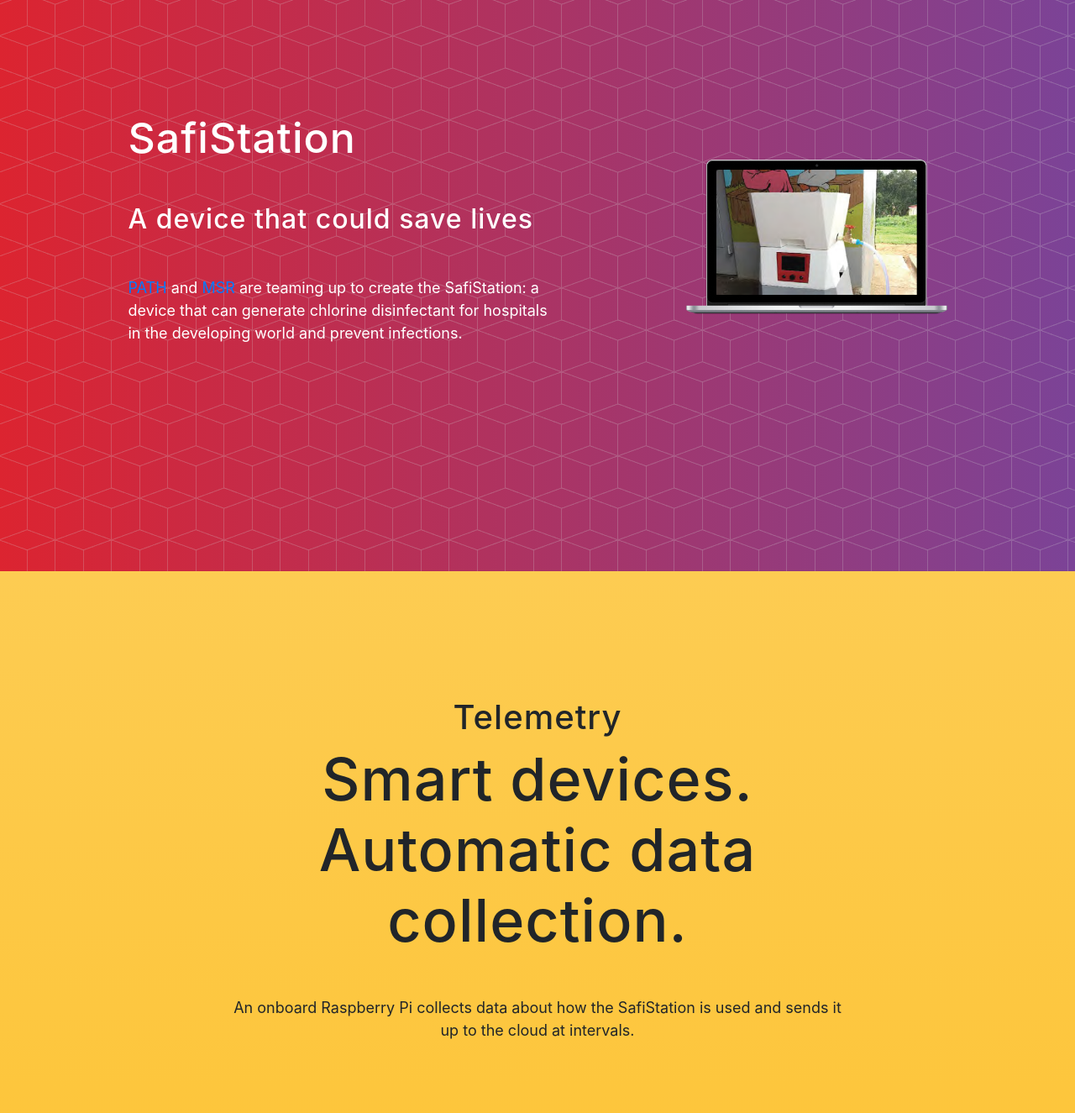
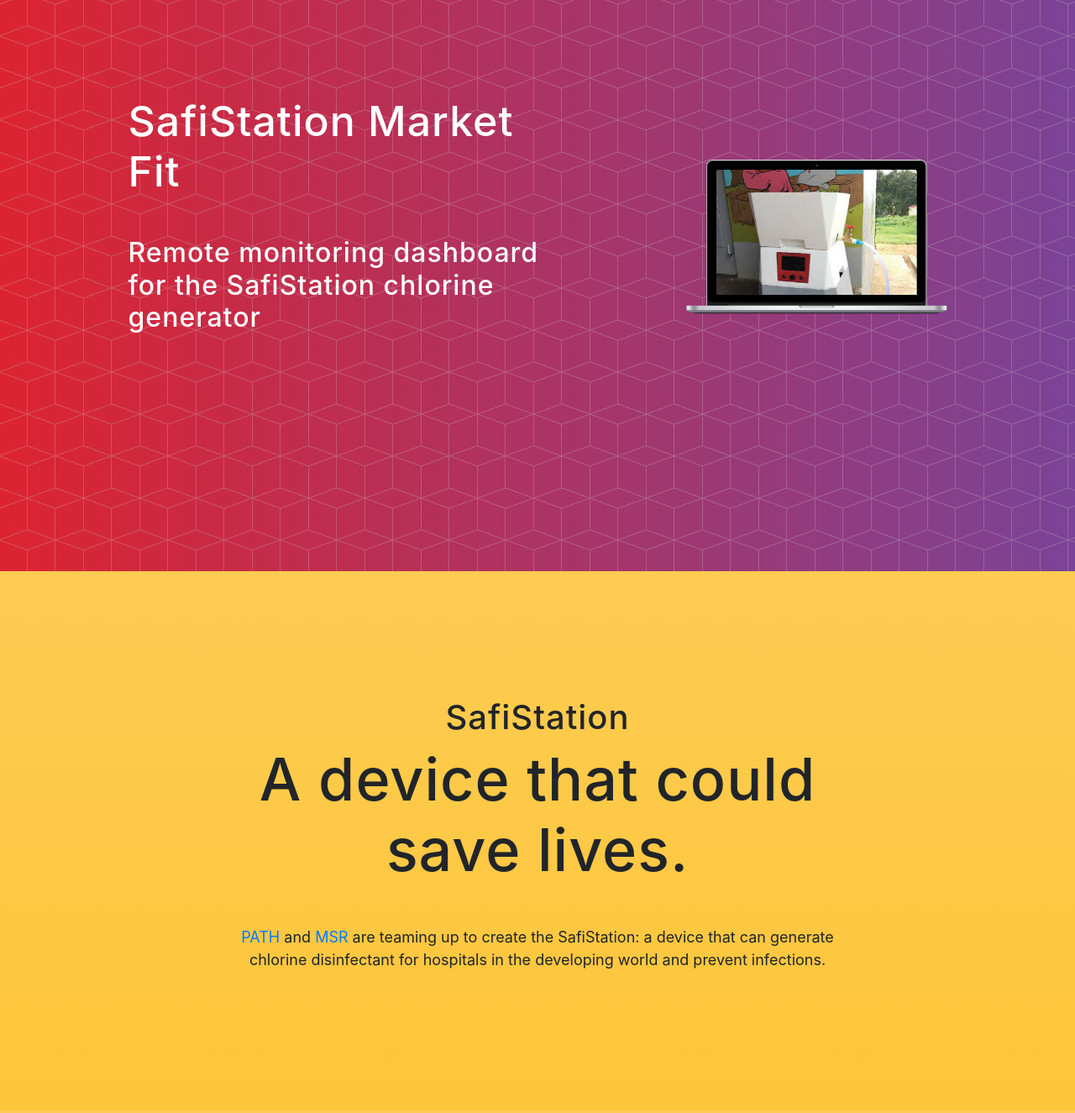
Before and after one commit to cjjaeger/safistation_landing_page, a website with bundled scripts: page index.html in a window 1280 px wide. Shown: the part 120-1445 px from the top of the page at 84% size. Built offline with nearby package versions, Linux system fonts and the light colour scheme; a web font is replaced by a local one.

Commit message:
Add another section

```diff
--- a/index.html
+++ b/index.html
@@ -57,14 +57,13 @@
       </div>
     </nav>
 
-    <header class="masthead" id="safistation">
+    <header class="masthead">
       <div class="container h-100">
         <div class="row h-100">
           <div class="col-lg-7 my-auto">
             <div class="header-content mx-auto">
-              <h1 class="mb-5">SafiStation</h1>
-              <h2 class="mb-5">A device that could save lives</h2>
-              <p><a href="https://www.path.org/">PATH</a> and <a href="https://www.msrgear.com/">MSR</a> are teaming up to create the SafiStation: a device that can generate chlorine disinfectant for hospitals in the developing world and prevent infections.</p>
+              <h1 class="mb-5">SafiStation Market Fit</h1>
+              <h2 class="mb-5">Remote monitoring dashboard for the SafiStation chlorine generator</h2>
             </div>
           </div>
           <div class="col-lg-5 my-auto">
@@ -86,6 +85,18 @@
       </div>
     </header>
 
+    <section class="download bg-primary text-center" id="safistation">
+      <div class="container">
+        <div class="row">
+          <div class="col-md-8 mx-auto">
+            <h1 class="section-heading">SafiStation</h1>
+            <h2 class="mb-5">A device that could save lives.</h2>
+            <p><a href="https://www.path.org/">PATH</a> and <a href="https://www.msrgear.com/">MSR</a> are teaming up to create the SafiStation: a device that can generate chlorine disinfectant for hospitals in the developing world and prevent infections.</p>
+          </div>
+        </div>
+      </div>
+    </section>
+
     <section class="download bg-primary text-center" id="telemetry">
       <div class="container">
         <div class="row">
@@ -102,7 +113,7 @@
       <div class="container">
         <div class="section-heading text-center">
           <h1>Dashboard</h1>
-          <h2 class="mb-5">Smart devices. Automatic data collection.</h2>
+          <h2 class="mb-5">Insights on demand.</h2>
           <p class="text-muted">An easy-to-use dashboard presents the information collected, along with manually-tracked data by the hospital, in order to help PATH improve the device and find the perfect target market.</p>
           <hr>
         </div>
```
